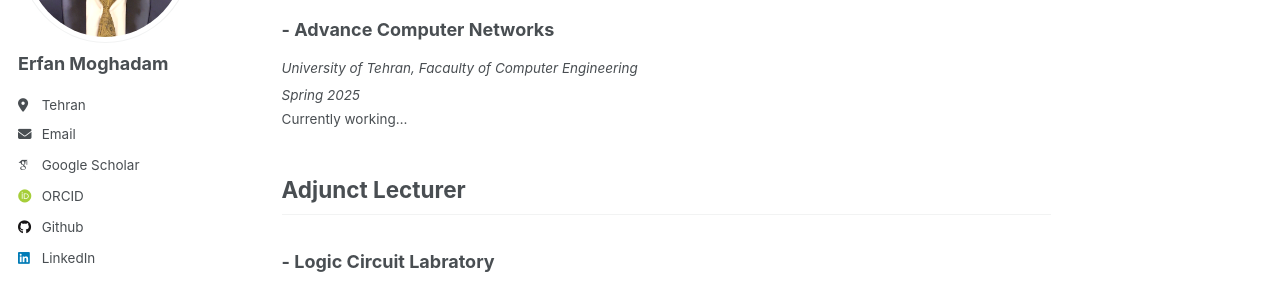
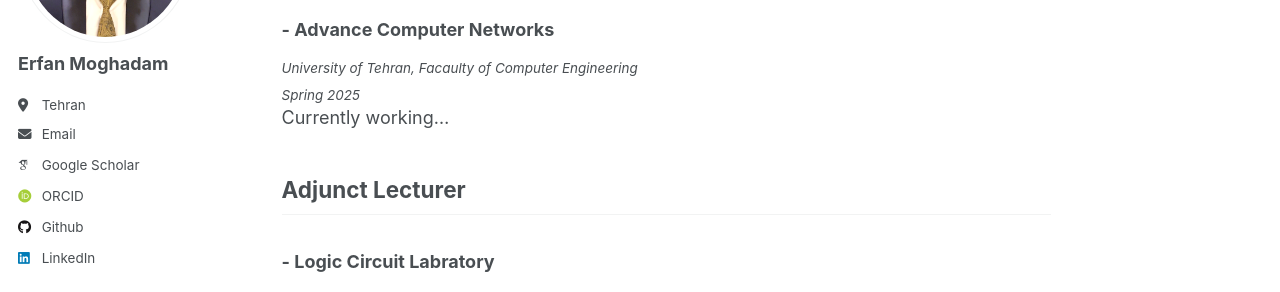
Before and after one commit to erfanresume/erfanresume.github.io, a Jekyll site: the page built from _pages/teaching.md, in a window 1280 px wide. Shown: the part 249-541 px from the top of the page. Built offline with Jekyll 4.4.1, drawn with Linux system fonts in a browser that asks for light colours; some web fonts are replaced.

```diff
--- a/_pages/teaching.md
+++ b/_pages/teaching.md
@@ -8,7 +8,7 @@ redirect_from:
 ### - Advance Computer Networks
 <sub>*University of Tehran, Facaulty of Computer Engineering*</sub><br>
 <sub>*Spring 2025*</sub><br>
-<small>Currently working...</small>
+Currently working...
 
 ## Adjunct Lecturer
 ### - Logic Circuit Labratory
```
